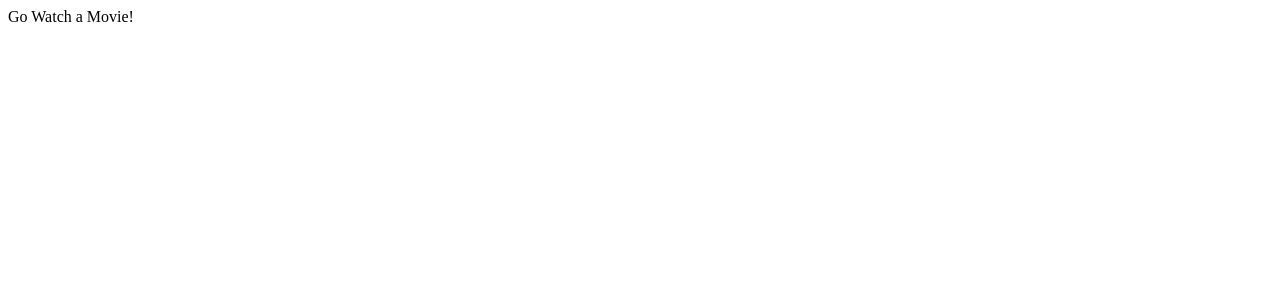
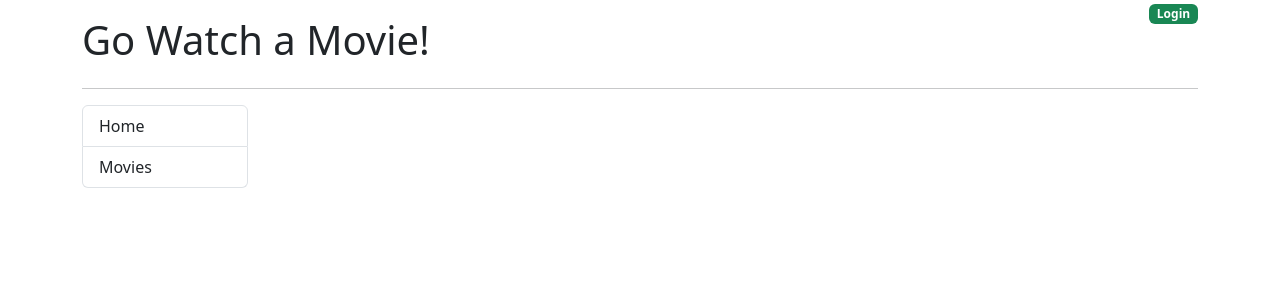
Before and after one commit to syfulsharif/go-react-movie, a React (Create React App) app: page / in a window 1280 px wide. Shown: the top 300 px of the page. Built offline with nearby package versions, Linux system fonts and the light colour scheme.

Commit message:
Homepage Created

```diff
--- a/public/index.html
+++ b/public/index.html
@@ -1,43 +1,25 @@
 <!DOCTYPE html>
 <html lang="en">
+
 <head>
   <meta charset="utf-8" />
   <link rel="icon" href="%PUBLIC_URL%/favicon.ico" />
   <meta name="viewport" content="width=device-width, initial-scale=1" />
   <meta name="theme-color" content="#000000" />
-    <meta
-      name="description"
-      content="Web site created using create-react-app"
-    />
+  <meta name="description" content="Web site created using create-react-app" />
   <link rel="apple-touch-icon" href="%PUBLIC_URL%/logo192.png" />
-    <!--
-      manifest.json provides metadata used when your web app is installed on a
-      user's mobile device or desktop. See https://developers.google.com/web/fundamentals/web-app-manifest/
-    -->
+
   <link rel="manifest" href="%PUBLIC_URL%/manifest.json" />
-    <!--
-      Notice the use of %PUBLIC_URL% in the tags above.
-      It will be replaced with the URL of the `public` folder during the build.
-      Only files inside the `public` folder can be referenced from the HTML.
 
-      Unlike "/favicon.ico" or "favicon.ico", "%PUBLIC_URL%/favicon.ico" will
-      work correctly both with client-side routing and a non-root public URL.
-      Learn how to configure a non-root public URL by running `npm run build`.
-    -->
-    <title>React App</title>
+  <title>Go Watch a Movie!</title>
+  <link href="https://cdn.jsdelivr.net/npm/bootstrap@5.3.2/dist/css/bootstrap.min.css" rel="stylesheet"
+    integrity="sha384-T3c6CoIi6uLrA9TneNEoa7RxnatzjcDSCmG1MXxSR1GAsXEV/Dwwykc2MPK8M2HN" crossorigin="anonymous">
 </head>
+
 <body>
   <noscript>You need to enable JavaScript to run this app.</noscript>
   <div id="root"></div>
-    <!--
-      This HTML file is a template.
-      If you open it directly in the browser, you will see an empty page.
 
-      You can add webfonts, meta tags, or analytics to this file.
-      The build step will place the bundled scripts into the <body> tag.
+</body>
 
-      To begin the development, run `npm start` or `yarn start`.
-      To create a production bundle, use `npm run build` or `yarn build`.
-    -->
-  </body>
 </html>
--- a/src/App.js
+++ b/src/App.js
@@ -1,5 +1,36 @@
 function App() {
-  return <div>Go Watch a Movie!</div>;
+  return (
+    <div className="container">
+      <div className="row">
+        <div className="col">
+          <h1 className="mt-3">Go Watch a Movie!</h1>
+        </div>
+        <div className="col text-end">
+          <a href="#!">
+            <span className="badge bg-success">Login</span>
+          </a>
+        </div>
+      </div>
+      <hr className="md-3"></hr>
+      <div className="row">
+        <div className="col-md-2">
+          <nav>
+            <div className="list-group">
+              <a href="#!" className="list-group-item list-group-item-action">
+                Home
+              </a>
+              <a href="#!" className="list-group-item list-group-item-action">
+                Movies
+              </a>
+            </div>
+          </nav>
+        </div>
+        <div className="col-md-10">
+
+        </div>
+      </div>
+    </div>
+  );
 }
 
 export default App;
```
Also changed, not shown: src/components/home.js (added, +9 -0 lines). Lines whose indentation alone changed are shown as unchanged.
